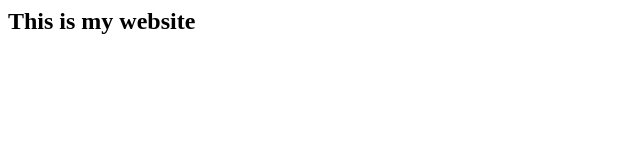
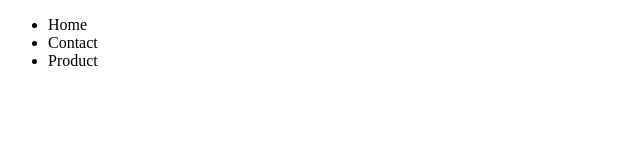
Before and after one commit to lonelybee/lonelybee.github.io, a plain HTML site: page index.html in a window 1280 px wide. Shown: the whole page, without its empty margins (0-640 px from the left). Drawn offline with Linux system fonts and the light colour scheme.

Commit message:
Update index.html

```diff
--- a/index.html
+++ b/index.html
@@ -1,8 +1,11 @@
+<!DOCTYPE html>
+<title>
+    MyWeb
+</title>
 <header>
- <h2>This is my website</h2>
-  </header>
-<body>
-
- </body>
-
-  <script>alert ("Yoza ")</script>
+    <ul>
+        <li><a>Home</a></li>
+        <li>Contact</li>
+        <li>Product</li>
+    </ul>
+</header>
```
